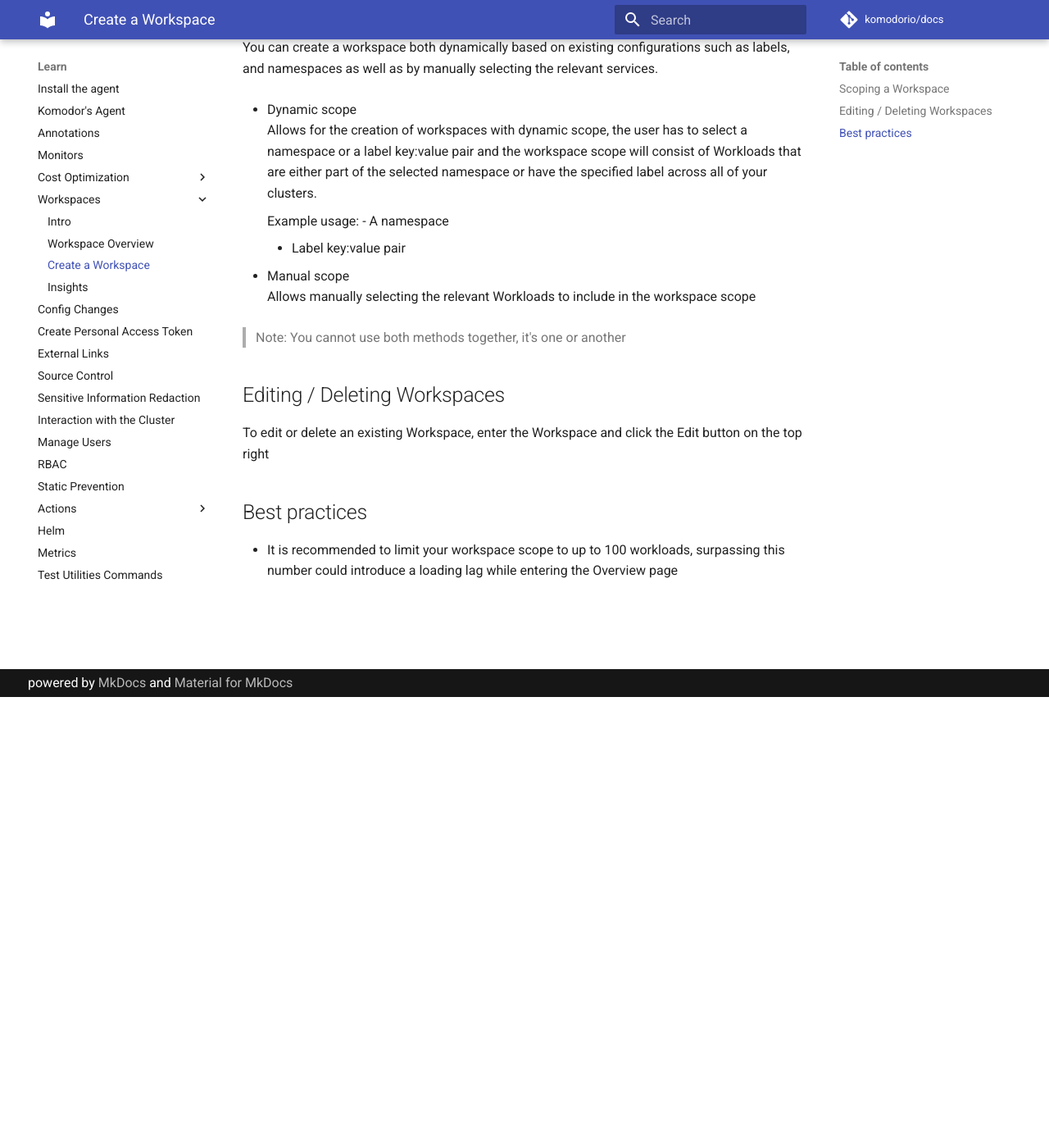
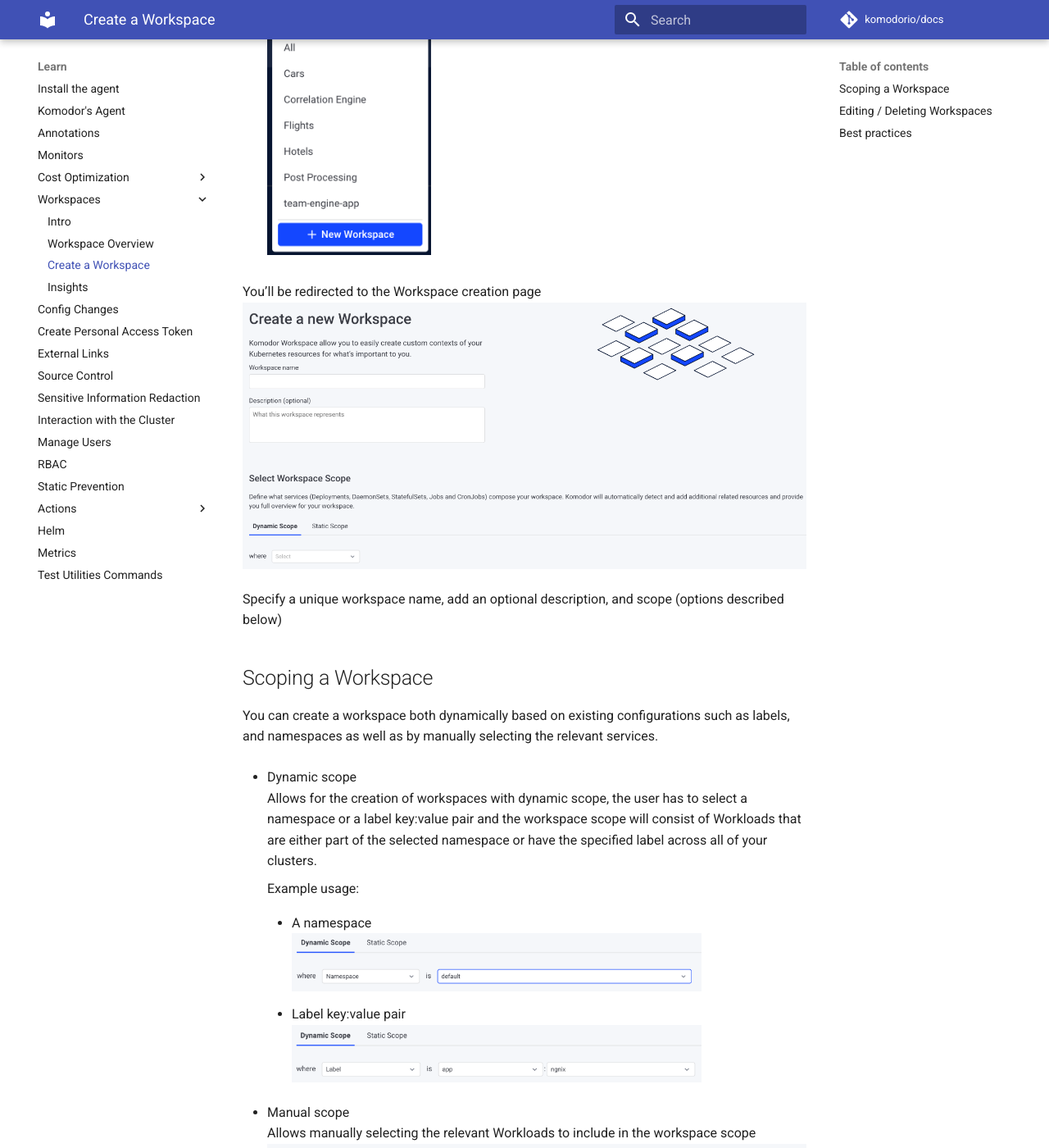
Before and after one commit to komodorio/docs, an MkDocs documentation site: the page built from docs/Learn/Workspaces/create-workspace.md, in a window 1280 px wide and 1400 px high, scrolled down 550 px. Shown: the whole window at 82% size. Built offline with MkDocs 1.6.1 and Material for MkDocs 9.7.7, drawn with Linux system fonts in a browser that asks for light colours; comment, search, counter and statistics services are not loaded.

Commit message:
adding images

```diff
--- a/docs/Learn/Workspaces/create-workspace.md
+++ b/docs/Learn/Workspaces/create-workspace.md
@@ -4,11 +4,14 @@
 
 - First Workspace creation
 You'll find the New Workspace button at the bottom of the navigation bar
+<img src="./img/workspace-new-first.png" width="200">
 
 - Any other workspace
 Open the list box on the top of the navigation toolbar
+<img src="./img/workspace-new.png" width="200">
 
 You’ll be redirected to the Workspace creation page
+<img src="./img/workspace-creation-wizard.png" width="700">
 
 Specify a unique workspace name, add an optional description, and scope (options described below)
 
@@ -19,17 +22,22 @@
 Allows for the creation of workspaces with dynamic scope, the user has to select a namespace or a label key:value pair and the workspace scope will consist of Workloads that are either part of the selected namespace or have the specified label across all of your clusters.
 
     Example usage:
+
     - A namespace
+    <img src="./img/workspace-dynamic-scope-ns.png" width="500">
 
     - Label key:value pair
+    <img src="./img/workspace-dynamic-scope-label.png" width="500">
 
 - Manual scope
 Allows manually selecting the relevant Workloads to include in the workspace scope
+<img src="./img/workspace-static-scope.png" width="700">
 
 > Note: You cannot use both methods together, it's one or another
 
 ## Editing / Deleting Workspaces
 To edit or delete an existing Workspace, enter the Workspace and click the Edit button on the top right
+<img src="./img/workspace-edit-delete.png" width="150">
 
 ## Best practices
 - It is recommended to limit your workspace scope to up to 100 workloads, surpassing this number could introduce a loading lag while entering the Overview page
```
Also changed, not shown: docs/Learn/Workspaces/img/workspace-creation-wizard.png (added), docs/Learn/Workspaces/img/workspace-dynamic-scope-label.png (added), docs/Learn/Workspaces/img/workspace-dynamic-scope-ns.png (added), docs/Learn/Workspaces/img/workspace-edit-delete.png (added), docs/Learn/Workspaces/img/workspace-new-first.png (added), docs/Learn/Workspaces/img/workspace-new.png (added), docs/Learn/Workspaces/img/workspace-static-scope.png (added).
